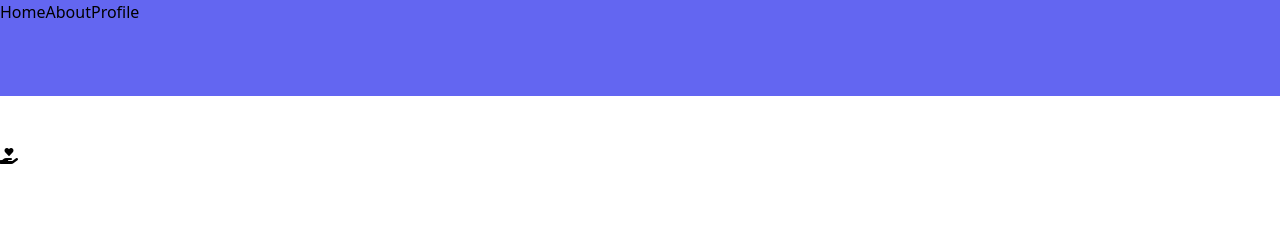
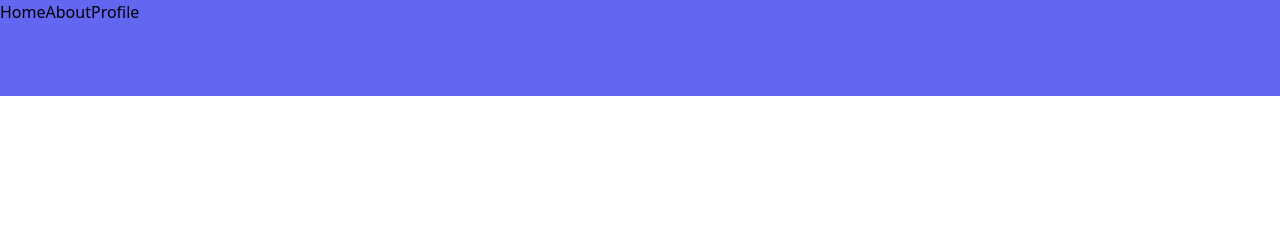
Before and after one commit to u-s-c-l/i-t-t-w-s-d, a React (Create React App) app: page /userprofile in a window 1280 px wide. Shown: the top 238 px of the page. Built offline with nearby package versions, Linux system fonts and the light colour scheme.

Commit message:
made avatar file

```diff
--- a/src/components/Chat/index.js
+++ b/src/components/Chat/index.js
@@ -4,7 +4,7 @@ const Chat = () => {
   return (
     <div>
       <button id="chat_btn">
-        <i className="fa-solid fa-hand-holding-heart"></i>
+        {/* <i className="fa-solid fa-hand-holding-heart"></i> */}
       </button>
     </div>
   );
```
Also changed, not shown: src/components/Avatar/index.js (added).
